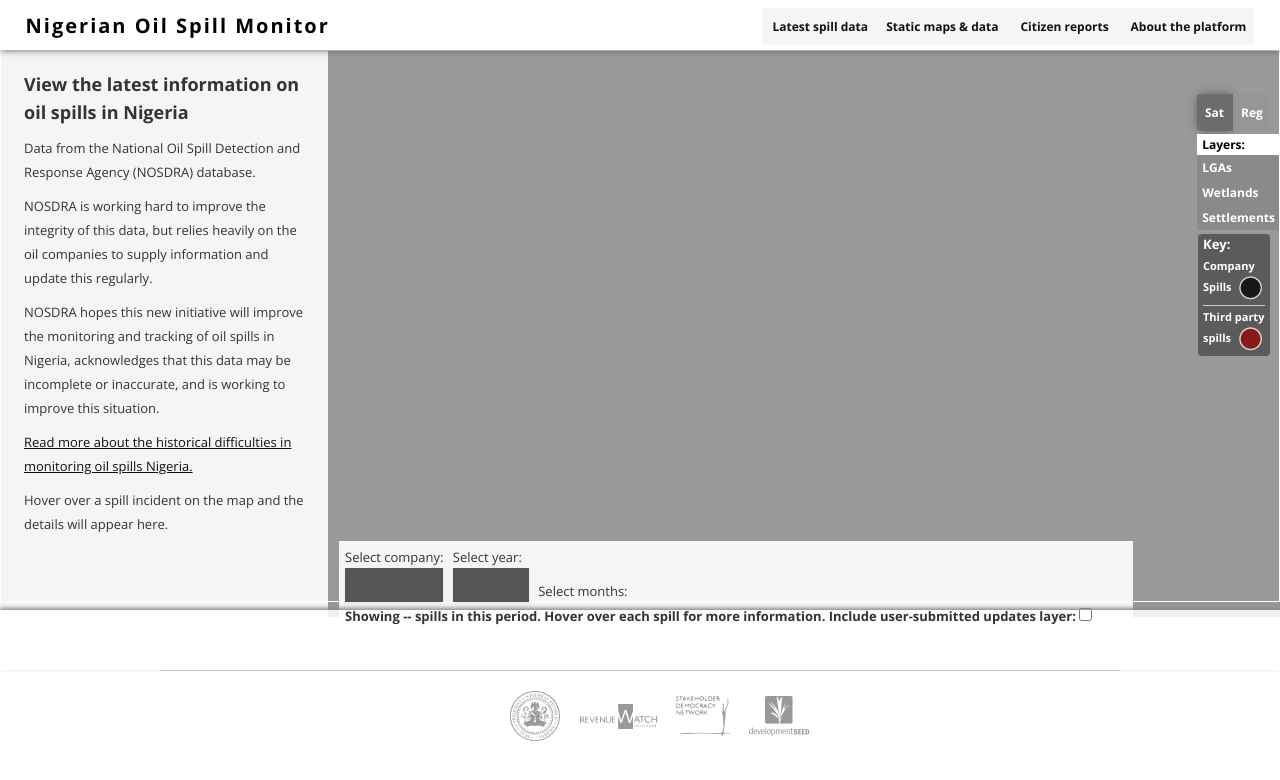
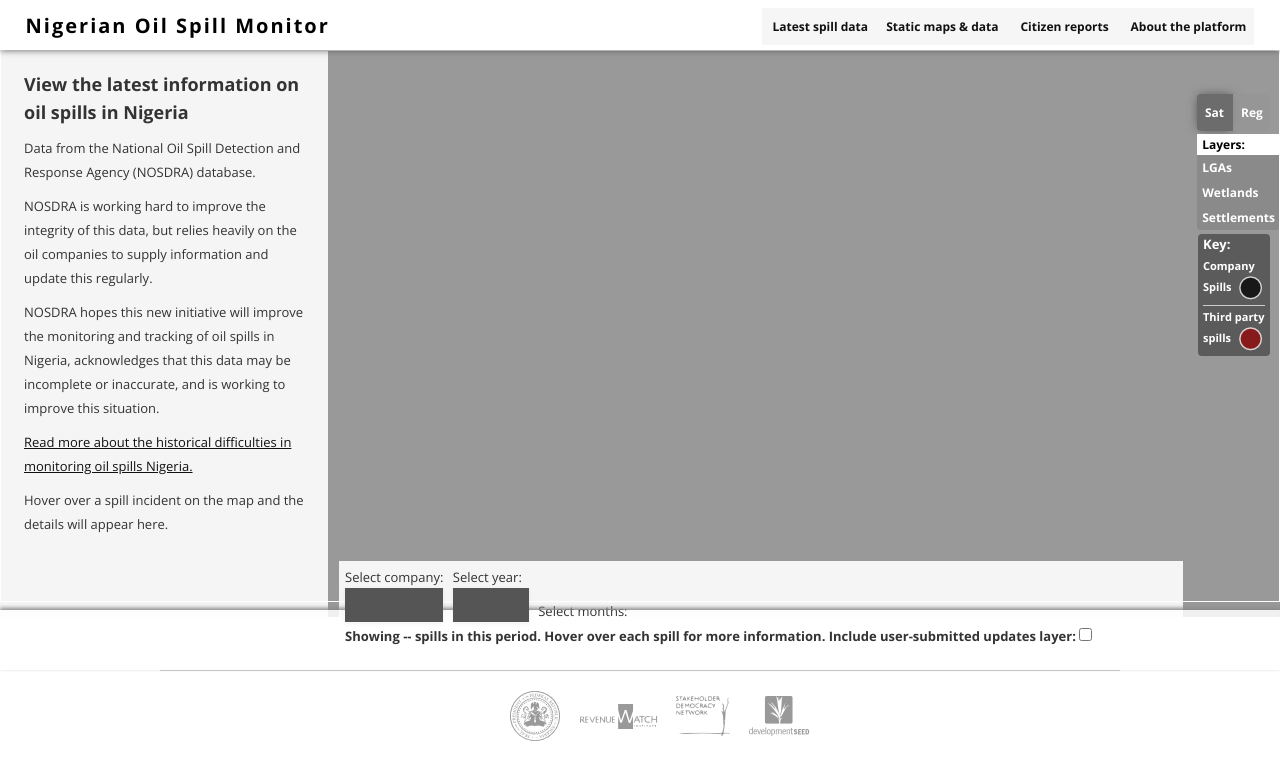
Before and after one commit to sdn4nigeria/monitoring-platform, a Jekyll site: the page built from index.html, in a window 1280 px wide. Shown: the top 780 px of the page. Built offline with Jekyll 4.4.1, drawn with Linux system fonts in a browser that asks for light colours; nearby versions of some CDN libraries; some web fonts are replaced; library files that are not in the unit come from our copies; Markdown is read by kramdown in place of the engine named in the settings.

Commit message:
Update style.css

```diff
--- a/_includes/css/style.css
+++ b/_includes/css/style.css
@@ -116,8 +116,8 @@ sup {
     height: 40px;
     padding-top: 10px;
     position:absolute;
-    bottom:20px;
-    right:50px;
+    bottom:0px;
+    right:0px;
 }
 ul.layers li a,
 .filter a {
```
